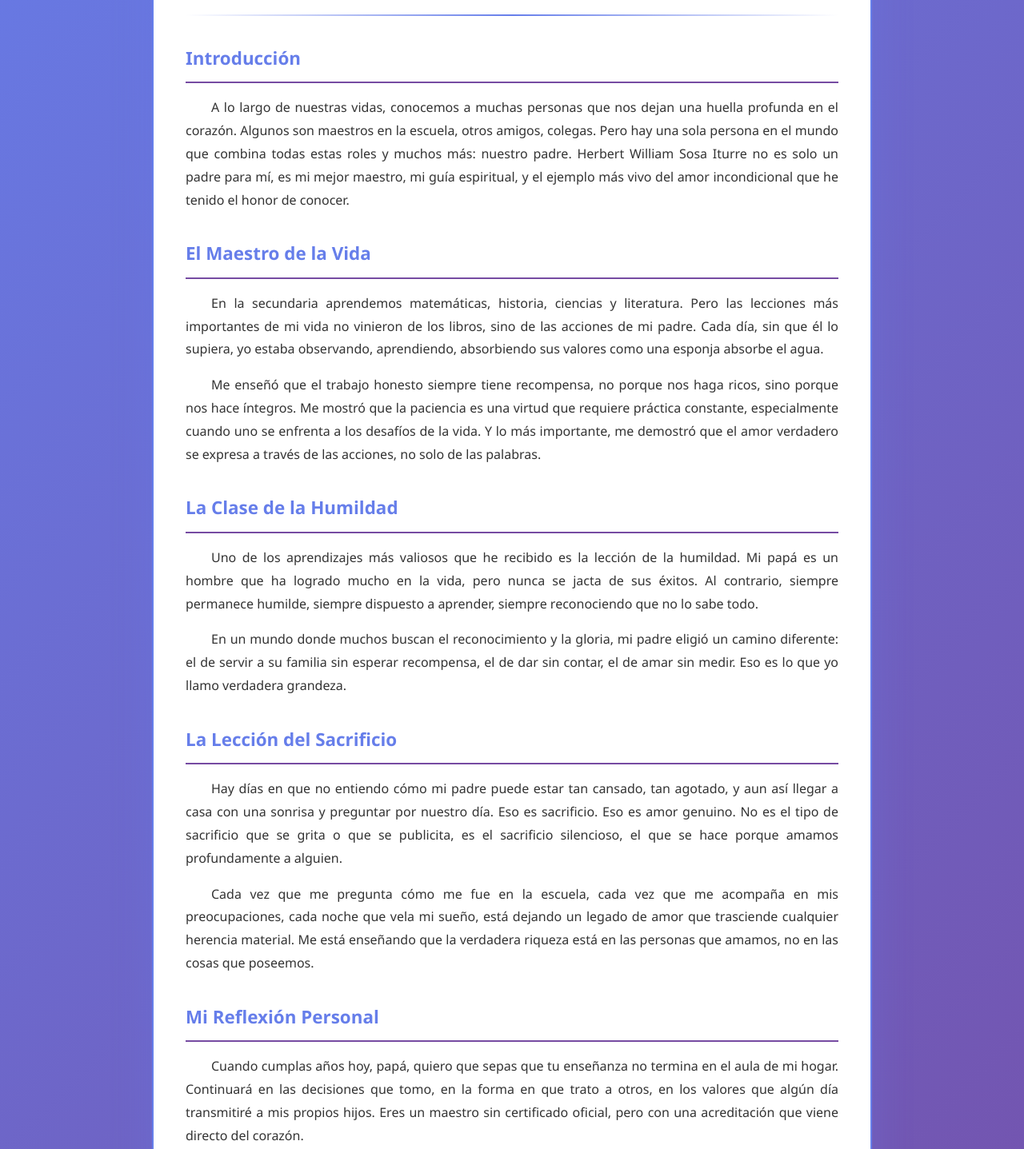
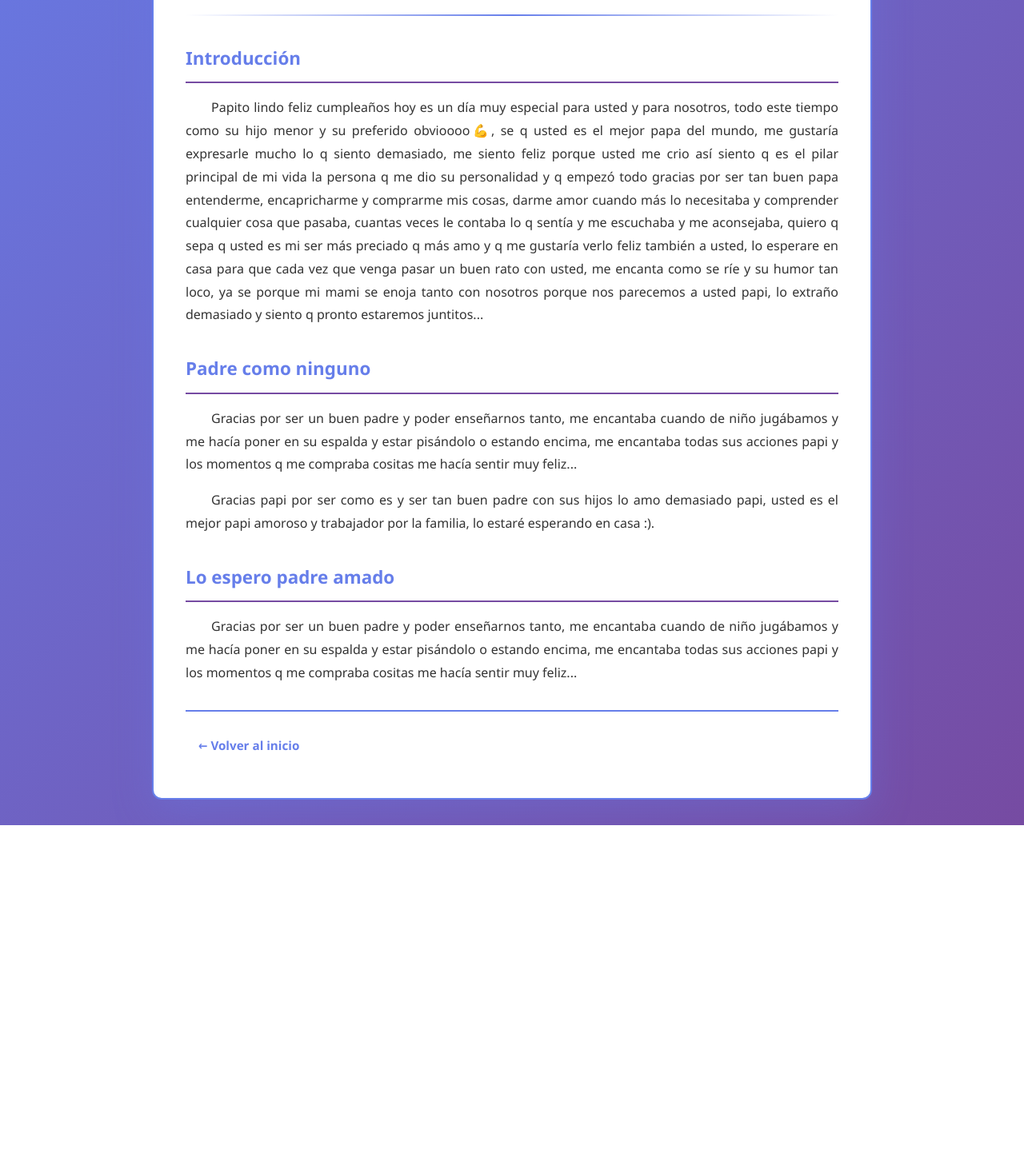
Before and after one commit to Happy-sr/FelizCumplePapa, a plain HTML site: page enmanuel.html in a window 1280 px wide. Shown: the part 440-1877 px from the top of the page at 80% size. After the commit the page ends 1472 px from the top, so only its background shows below. Drawn offline with Linux system fonts and the light colour scheme.

Commit message:
enmanuel.html

```diff
--- a/enmanuel.html
+++ b/enmanuel.html
@@ -31,110 +31,42 @@
         <div class="essay-section">
           <h2>Introducción</h2>
           <p class="text-indent">
-            A lo largo de nuestras vidas, conocemos a muchas personas que nos dejan una huella
-            profunda en el corazón. Algunos son maestros en la escuela, otros amigos, colegas.
-            Pero hay una sola persona en el mundo que combina todas estas roles y muchos más:
-            nuestro padre. Herbert William Sosa Iturre no es solo un padre para mí, es mi mejor
-            maestro, mi guía espiritual, y el ejemplo más vivo del amor incondicional que he
-            tenido el honor de conocer.
+            Papito lindo feliz cumpleaños hoy es un día muy especial para usted y para nosotros,
+            todo este tiempo como su hijo menor y su preferido obvioooo💪, se q usted es el mejor
+            papa del mundo, me gustaría expresarle mucho lo q siento demasiado, me siento feliz
+            porque usted me crio así siento q es el pilar principal de mi vida la persona q me dio
+            su personalidad y q empezó todo gracias por ser tan buen papa entenderme, encapricharme
+             y comprarme mis cosas, darme amor cuando más lo necesitaba y comprender cualquier cosa
+             que pasaba, cuantas veces le contaba lo q sentía y me escuchaba y me aconsejaba, quiero
+             q sepa q usted es mi ser más preciado q más amo y q me gustaría verlo feliz también a
+             usted, lo esperare en casa para que cada vez que venga pasar un buen rato con usted,
+             me encanta como se ríe y su humor tan loco, ya se porque mi mami se enoja tanto con
+             nosotros porque nos parecemos a usted papi, lo extraño demasiado y siento q pronto
+             estaremos juntitos...
           </p>
         </div>
 
         <!-- DESARROLLO 1 -->
         <div class="essay-section">
-          <h2>El Maestro de la Vida</h2>
+          <h2>Padre como ninguno</h2>
           <p class="text-indent">
-            En la secundaria aprendemos matemáticas, historia, ciencias y literatura. Pero las
-            lecciones más importantes de mi vida no vinieron de los libros, sino de las acciones
-            de mi padre. Cada día, sin que él lo supiera, yo estaba observando, aprendiendo,
-            absorbiendo sus valores como una esponja absorbe el agua.
+            Gracias por ser un buen padre y poder enseñarnos tanto, me encantaba cuando de niño
+            jugábamos y me hacía poner en su espalda y estar pisándolo o estando encima, me encantaba
+            todas sus acciones papi y los momentos q me compraba cositas me hacía sentir muy feliz...
           </p>
           <p class="text-indent">
-            Me enseñó que el trabajo honesto siempre tiene recompensa, no porque nos haga ricos,
-            sino porque nos hace íntegros. Me mostró que la paciencia es una virtud que requiere
-            práctica constante, especialmente cuando uno se enfrenta a los desafíos de la vida.
-            Y lo más importante, me demostró que el amor verdadero se expresa a través de las
-            acciones, no solo de las palabras.
+            Gracias papi por ser como es y ser tan buen padre con sus hijos lo amo demasiado papi,
+            usted es el mejor papi amoroso y trabajador por la familia, lo estaré esperando en casa :).
           </p>
         </div>
 
-        <!-- DESARROLLO 2 -->
         <div class="essay-section">
-          <h2>La Clase de la Humildad</h2>
+          <h2>Lo espero padre amado</h2>
           <p class="text-indent">
-            Uno de los aprendizajes más valiosos que he recibido es la lección de la humildad.
-            Mi papá es un hombre que ha logrado mucho en la vida, pero nunca se jacta de sus
-            éxitos. Al contrario, siempre permanece humilde, siempre dispuesto a aprender,
-            siempre reconociendo que no lo sabe todo.
+            Gracias por ser un buen padre y poder enseñarnos tanto, me encantaba cuando de niño
+            jugábamos y me hacía poner en su espalda y estar pisándolo o estando encima, me encantaba
+            todas sus acciones papi y los momentos q me compraba cositas me hacía sentir muy feliz...
           </p>
-          <p class="text-indent">
-            En un mundo donde muchos buscan el reconocimiento y la gloria, mi padre eligió un
-            camino diferente: el de servir a su familia sin esperar recompensa, el de dar sin
-            contar, el de amar sin medir. Eso es lo que yo llamo verdadera grandeza.
-          </p>
-        </div>
-
-        <!-- DESARROLLO 3 -->
-        <div class="essay-section">
-          <h2>La Lección del Sacrificio</h2>
-          <p class="text-indent">
-            Hay días en que no entiendo cómo mi padre puede estar tan cansado, tan agotado,
-            y aun así llegar a casa con una sonrisa y preguntar por nuestro día. Eso es
-            sacrificio. Eso es amor genuino. No es el tipo de sacrificio que se grita o que
-            se publicita, es el sacrificio silencioso, el que se hace porque amamos
-            profundamente a alguien.
-          </p>
-          <p class="text-indent">
-            Cada vez que me pregunta cómo me fue en la escuela, cada vez que me acompaña en
-            mis preocupaciones, cada noche que vela mi sueño, está dejando un legado de amor
-            que trasciende cualquier herencia material. Me está enseñando que la verdadera
-            riqueza está en las personas que amamos, no en las cosas que poseemos.
-          </p>
-        </div>
-
-        <!-- REFLEXIÓN PERSONAL -->
-        <div class="essay-section">
-          <h2>Mi Reflexión Personal</h2>
-          <p class="text-indent">
-            Cuando cumplas años hoy, papá, quiero que sepas que tu enseñanza no termina en
-            el aula de mi hogar. Continuará en las decisiones que tomo, en la forma en que
-            trato a otros, en los valores que algún día transmitiré a mis propios hijos.
-            Eres un maestro sin certificado oficial, pero con una acreditación que viene
-            directo del corazón.
-          </p>
-        </div>
-
-        <!-- CONCLUSIÓN -->
-        <div class="essay-section">
-          <h2>Conclusión</h2>
-          <p class="text-indent">
-            En conclusión, Herbert William Sosa Iturre es mucho más que mi padre. Es mi
-            mentor, mi inspiración, y el hombre al que aspiro llegar a parecerme. En un mundo
-            que a menudo nos pide que sigamos modelos superficiales y pasajeros, yo tengo
-            la fortuna de tener un modelo vivo de lo que significa ser un hombre bueno,
-            íntegro y lleno de amor.
-          </p>
-          <p class="text-indent">
-            En tu cumpleaños, quiero decirte con todo el corazón: Gracias. Gracias por tus
-            lecciones, por tu sacrificio, por tu paciencia infinita, y por nunca dejar de
-            amarme incluso cuando no me lo merecía. Eres el mejor maestro que he tenido,
-            y el mejor papá del mundo.
-          </p>
-          <p class="text-indent conclusion-final">
-            Te quiero infinitamente, papá. Que Dios te bendiga siempre.
-          </p>
-        </div>
-
-        <!-- NOTA DEL PROFESOR -->
-        <div class="teacher-note">
-          <p>
-            <strong>📌 Nota del Profesor:</strong> <br>
-            Excelente ensayo, Enmanuel. Se nota que viene del corazón. La estructura está
-            bien desarrollada, la argumentación es sólida, y la emotividad es evidente sin
-            ser exagerada. Este es un ejemplo de cómo la escritura académica puede ser
-            profunda y personal al mismo tiempo. Felicidades.
-          </p>
-          <p class="grade">⭐⭐⭐⭐⭐ 20/20</p>
         </div>
       </div>
 
```
